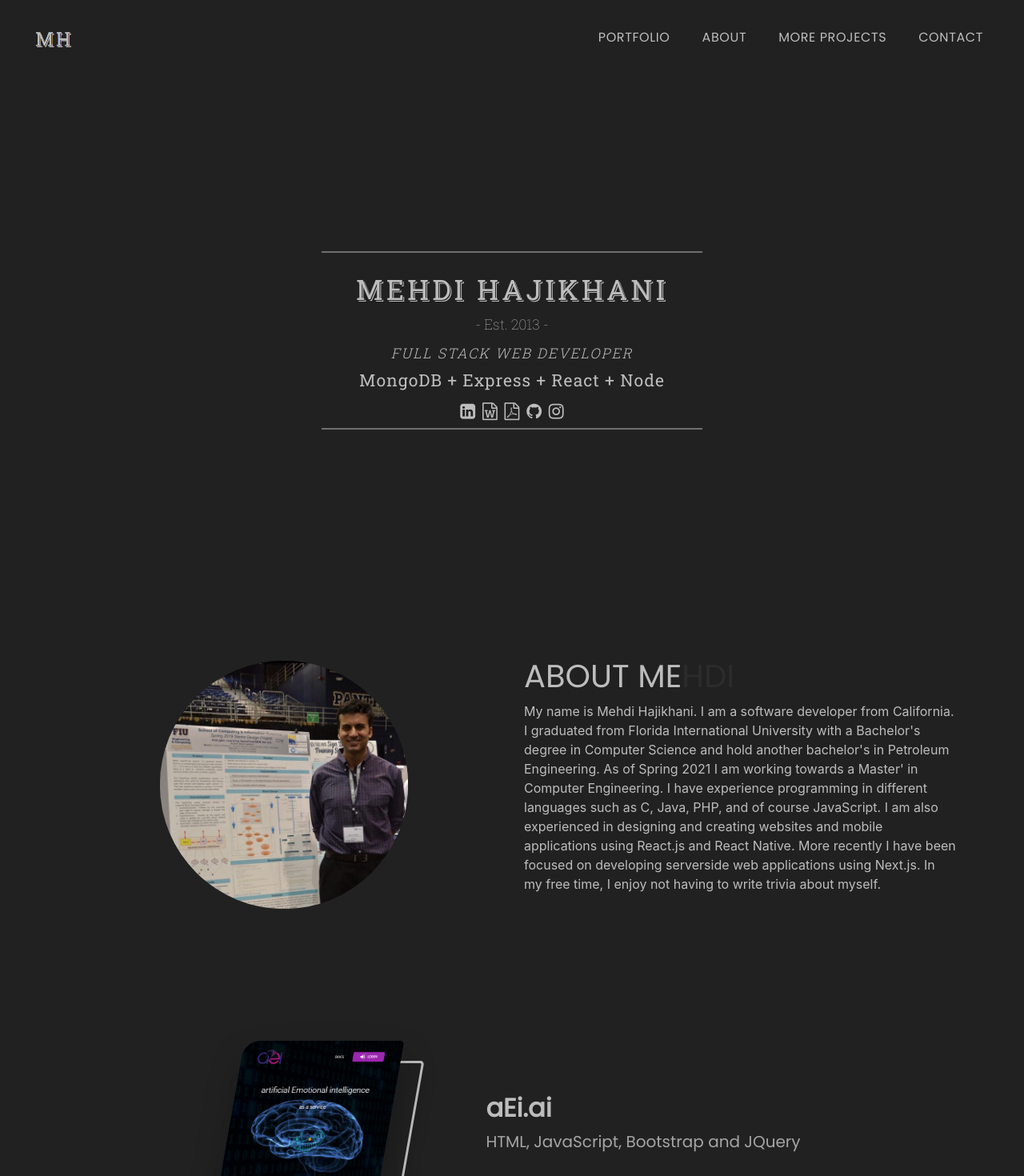
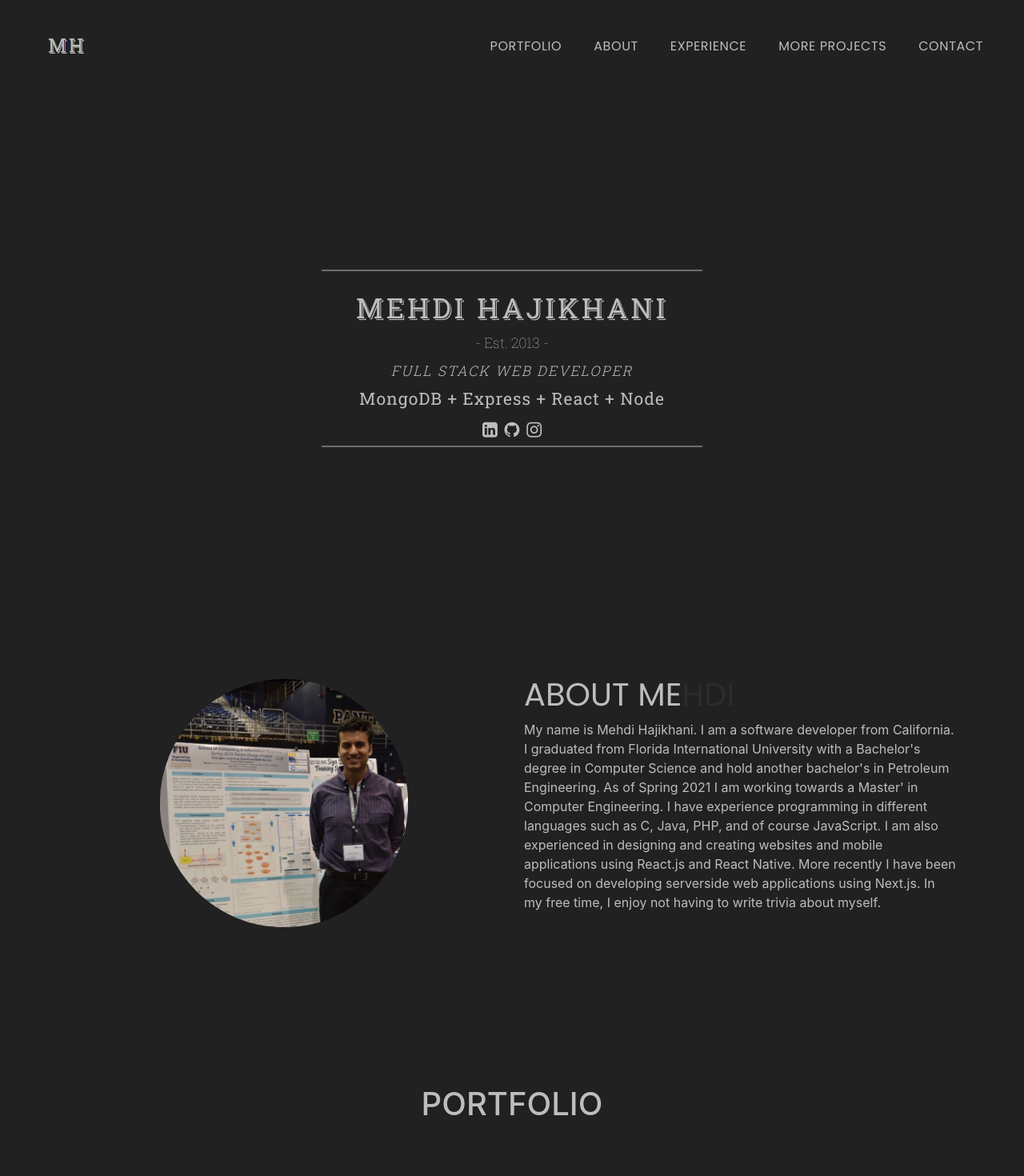
Before and after one commit to mhaji007/Portfolio-v2, a React (Create React App) app: page / in a window 1280 px wide. Shown: the top 1470 px of the page at 80% size. Built offline with nearby package versions, Linux system fonts and the light colour scheme; no server answers.

Commit message:
Add navbar scroll functionality

```diff
--- a/package.json
+++ b/package.json
@@ -16,6 +16,7 @@
     "react-reveal": "^1.2.2",
     "react-router-dom": "^5.2.0",
     "react-scripts": "4.0.1",
+    "react-scroll": "^1.8.1",
     "react-share": "^4.3.1",
     "web-vitals": "^0.2.4"
   },
--- a/src/components/About.js
+++ b/src/components/About.js
@@ -3,7 +3,7 @@ import author from "../about.jpg";
 
 function About() {
   return (
-    <div className="container py-5">
+    <div id="about" className="container py-5 mb-5">
       <div className="row">
         <div className="col-lg-6 col-xm-12">
           <div className="photo-wrap mb-5">
--- a/src/components/AdditionalProjects.js
+++ b/src/components/AdditionalProjects.js
@@ -194,7 +194,7 @@ function AdditionalProjects() {
   };
 
   return (
-    <div className="portfolio-wrapper">
+    <div id="additional projects" className="portfolio-wrapper">
       <div className="container">
         <h1 className="text-uppercase text-center py-5">Additional Projects</h1>
         <div className="image-box-wrapper row justify-content-center">
--- a/src/components/Contacts.js
+++ b/src/components/Contacts.js
@@ -40,7 +40,7 @@ const Contacts = () => {
   }
 
   return (
-    <div className="contacts">
+    <div id="contacts" className="contacts">
       <div className="text-center">
         <h1>
           Contact me<span className="about-heading-span">hdi</span>
--- a/src/components/Experience.js
+++ b/src/components/Experience.js
@@ -2,7 +2,7 @@ import React from "react";
 
 function Experience() {
   return (
-    <div className="experience">
+    <div id="experience" className="experience mt-5">
       <div className="d-flex justify-content-center my-5">
         <h1>Experience</h1>
       </div>
--- a/src/components/Footer.js
+++ b/src/components/Footer.js
@@ -45,31 +45,30 @@ function Footer() {
           </div>
 
           <div className="col-lg-5 col-md-5 col-sm-6 align-items-center">
-
             <div className="d-flex justify-content-center">
               <FacebookShareButton
-                url={"https://www.youtube.com/8020coding"}
+                url={"https://github.com/mhaji007"}
                 quote={"FullStack Developer"}
                 hashtag="#javascript"
               >
                 <FacebookIcon className="mx-3" size={36} />
               </FacebookShareButton>
               <TwitterShareButton
-                url={"https://www.youtube.com/8020coding"}
+                url={"https://github.com/mhaji007"}
                 quote={"FullStack Developer"}
                 hashtag="#javascript"
               >
-                <TwitterIcon className="mx-3" size={36}  />
+                <TwitterIcon className="mx-3" size={36} />
               </TwitterShareButton>
               <RedditShareButton
-                url={"https://www.youtube.com/8020coding"}
+                url={"https://github.com/mhaji007"}
                 quote={"FullStack Developer"}
                 hashtag="#javascript"
               >
                 <RedditIcon className="mx-3" size={36} />
               </RedditShareButton>
               <LinkedinShareButton
-                url={"https://www.youtube.com/8020coding"}
+                url={"https://github.com/mhaji007"}
                 quote={"FullStack Developer"}
                 hashtag="#javascript"
               >
@@ -78,7 +77,8 @@ function Footer() {
             </div>
             <p className="pt-3 text-center">
               Copyright&copy;
-              {new Date().getFullYear()}&nbsp;Mehdi Hajikhani | All Rights Reserved
+              {new Date().getFullYear()}&nbsp;Mehdi Hajikhani | All Rights
+              Reserved
             </p>
           </div>
         </div>
--- a/src/components/Header.js
+++ b/src/components/Header.js
@@ -2,7 +2,7 @@ import React from "react";
 
 function Header() {
   return (
-    <div className="header-wrapper">
+    <div id="home" className="header-wrapper">
       <div className="main-info">
         <div className="logo container">
           <div className="line topLine"></div>
@@ -18,12 +18,12 @@ function Header() {
               >
                 <i class="fa fa-linkedin-square"></i>
               </a>
-              <a target="_blank" href="">
+              {/* <a target="_blank" href="">
                 <i className="fa fa-file-word-o"></i>
               </a>
               <a target="_blank" href="">
                 <i className="fa fa-file-pdf-o"></i>
-              </a>
+              </a> */}
               <a target="_blank" href="https://github.com/mhaji007">
                 <i className="fa fa-github"></i>
               </a>
--- a/src/components/Navbar.js
+++ b/src/components/Navbar.js
@@ -1,14 +1,23 @@
 import React from "react";
 import logo from "../logo.PNG";
-import Header from "./Header"
+import { Link } from "react-scroll";
 
 function Navbar() {
   return (
     <nav className="navbar navbar-expand-lg navbar-dark">
       <div className="container-fluid ">
-        <a className="navbar-brand " href="#">
-          <img className=" my-3 py-2 brand" src={logo} alt="logo reading MH" />
-        </a>
+        <Link
+          className="navbar-brand "
+          smooth={true}
+          to="home"
+          className="nav-link "
+        >
+          <img
+            className=" my-3 py-2 brand"
+            src={logo}
+            alt="home logo reading MH"
+          />
+        </Link>
         <button
           className="navbar-toggler"
           type="button"
@@ -23,29 +32,53 @@ function Navbar() {
         <div className="collapse navbar-collapse" id="navbarSupportedContent">
           <ul className="navbar-nav ml-auto me-auto mb-2 mb-lg-0">
             {/* <li className="nav-item active">
-              <a className="nav-link  " aria-current="page" href="#">
+              <Link smooth={true} to="" className="nav-link  " aria-current="page" href="#">
                 Home
-              </a>
+              </Link>
             </li> */}
             <li className="nav-item ">
-              <a className="nav-link " href="#">
+              <Link
+                smooth={true}
+                to="portfolio"
+                offset={-90}
+                className="nav-link "
+              >
                 Portfolio
-              </a>
+              </Link>
             </li>
             <li className="nav-item ">
-              <a className="nav-link " href="#">
+              <Link
+                smooth={true}
+                to="about"
+                offset={-190}
+                className="nav-link "
+              >
                 About
-              </a>
+              </Link>
             </li>
             <li className="nav-item ">
-              <a className="nav-link " href="#">
-                More Projects
-              </a>
+              <Link
+                smooth={true}
+                to="experience"
+                offset={62}
+                className="nav-link"
+              >
+                Experience
+              </Link>
             </li>
             <li className="nav-item ">
-              <a className="nav-link " href="#">
+              <Link
+                smooth={true}
+                to="additional projects"
+                className="nav-link "
+              >
+                More Projects
+              </Link>
+            </li>
+            <li className="nav-item ">
+              <Link smooth={true} to="contacts" className="nav-link ">
                 Contact
-              </a>
+              </Link>
             </li>
           </ul>
         </div>
--- a/src/components/Portfolio.js
+++ b/src/components/Portfolio.js
@@ -4,7 +4,9 @@ import { Link } from "react-router-dom";
 
 function Portfolio() {
   return (
-    <section className="section-wrapper my-projects" id="about">
+    <div className="container">
+      <h1 className="text-uppercase text-center pt-5">Portfolio</h1>
+      <section id="portfolio" className="section-wrapper my-projects">
         <div className="content ">
           {/* <Fade up>
           <h2 className="title">
@@ -125,6 +127,7 @@ function Portfolio() {
           </Fade>
         </div>
       </section>
+    </div>
   );
 }
 
```
Also changed, not shown: 2 other files (tests, documents, lock files or other folders). Lines whose indentation alone changed are shown as unchanged.
